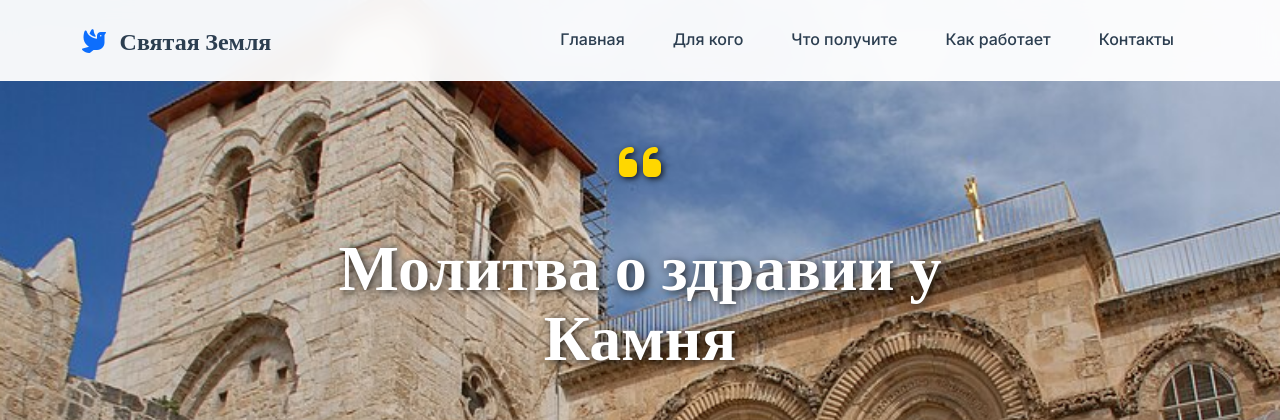
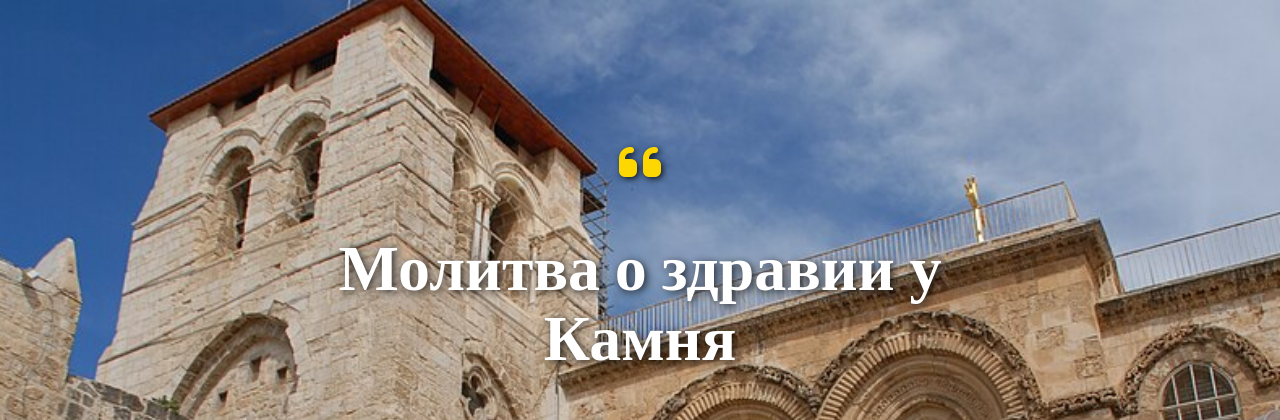
Before and after one commit to SaintSerd/LandingCraft-1, a Flask app: page / in a window 1280 px wide. Shown: the top 420 px of the page. Run offline with Flask 3, Linux system fonts and the light colour scheme.

Commit message:
Remove navigation bar from the main page to simplify initial user experience
Removes the `<nav>` element in `templates/index.html` to address an issue where the navigation was not properly removed.

Replit-Commit-Author: Agent
Replit-Commit-Session-Id: a35b1465-f3ef-4cd3-8389-5634677c3765
Replit-Commit-Screenshot-Url: https://storage.googleapis.com/screenshot-production-us-central1/4d5e73ac-d877-4d19-b208-cbb0903a08e0/6110915d-0547-4379-9dd5-1dff69560036.jpg

```diff
--- a/templates/index.html
+++ b/templates/index.html
@@ -15,37 +15,7 @@
     <link rel="stylesheet" href="{{ url_for('static', filename='css/style.css') }}">
 </head>
 <body>
-    <!-- Navigation -->
-    <nav class="navbar navbar-expand-lg navbar-light fixed-top">
-        <div class="container">
-            <a class="navbar-brand" href="#home">
-                <i class="fas fa-dove text-primary me-2"></i>
-                Святая Земля
-            </a>
-            <button class="navbar-toggler" type="button" data-bs-toggle="collapse" data-bs-target="#navbarNav">
-                <span class="navbar-toggler-icon"></span>
-            </button>
-            <div class="collapse navbar-collapse" id="navbarNav">
-                <ul class="navbar-nav ms-auto">
-                    <li class="nav-item">
-                        <a class="nav-link" href="#home">Главная</a>
-                    </li>
-                    <li class="nav-item">
-                        <a class="nav-link" href="#benefits">Для кого</a>
-                    </li>
-                    <li class="nav-item">
-                        <a class="nav-link" href="#results">Что получите</a>
-                    </li>
-                    <li class="nav-item">
-                        <a class="nav-link" href="#process">Как работает</a>
-                    </li>
-                    <li class="nav-item">
-                        <a class="nav-link" href="#contact">Контакты</a>
-                    </li>
-                </ul>
-            </div>
-        </div>
-    </nav>
+
 
     <!-- Hero Section -->
     <section id="home" class="hero-section">
```
